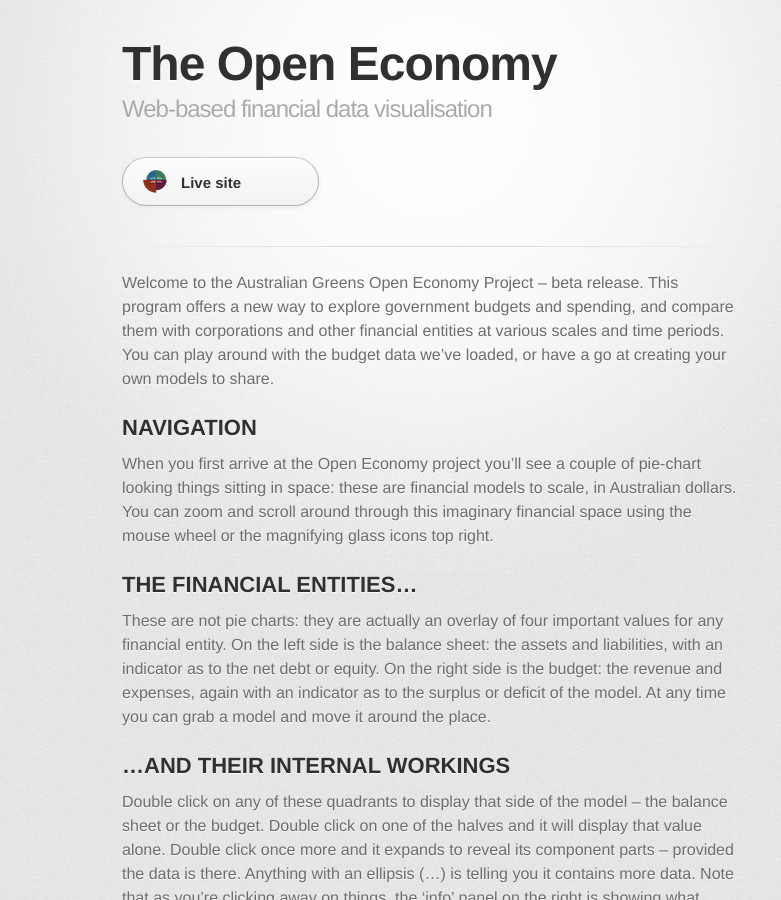
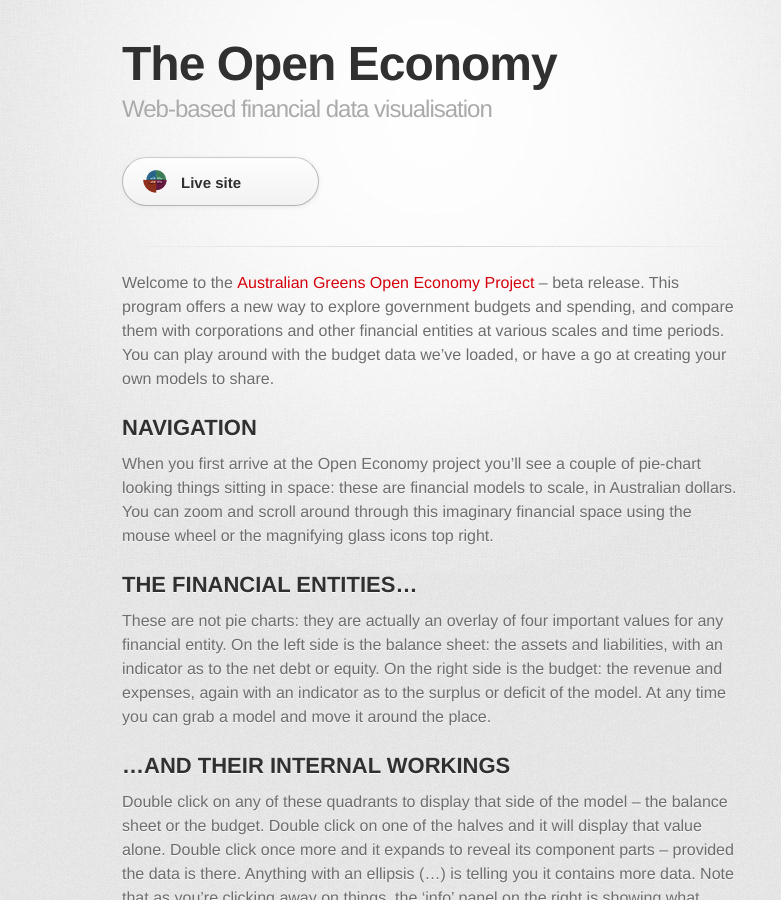
Before and after one commit to daxtens/finvis, a Jekyll site: the page built from index.md, in a window 1280 px wide and 900 px high. Shown: the whole window, without its empty margins (208-989 px from the left). Built offline with Jekyll 4.4.1, drawn with Linux system fonts in a browser that asks for light colours; some web fonts are replaced; comment, search, counter and statistics services are not loaded; part of the change alters nothing that is shown; some of the changed text lies outside the part shown.

```diff
--- a/_layouts/default.html
+++ b/_layouts/default.html
@@ -34,6 +34,7 @@
         </section>
 
         <footer>
+          Authorised by: <a href="http://scott-ludlam.greensmps.com.au">Scott Ludlam, 8 Cantonment St, Fremantle WA 6160</a><br>
           The Open Economy is maintained by <a href="https://github.com/daxtens">daxtens</a><br>
           This page was generated by <a href="http://pages.github.com">GitHub Pages</a>. Tactile theme by <a href="http://twitter.com/jasonlong">Jason Long</a>.
         </footer>
--- a/index.md
+++ b/index.md
@@ -3,11 +3,13 @@ layout: default
 title: Web-based financial data visualisation
 ---
 
-Welcome to the Australian Greens Open Economy Project – beta release. This
+Welcome to the [Australian Greens Open Economy Project][1] – beta release. This
 program offers a new way to explore government budgets and spending, and compare
 them with corporations and other financial entities at various scales and time
 periods. You can play around with the budget data we’ve loaded, or have a go at
 creating your own models to share.
+
+[1]: http://scott-ludlam.greensmps.org.au/campaigns/openeconomy "Australian Greens Open Economy Project"
 
 NAVIGATION
 ----------
@@ -88,6 +90,8 @@ better.
 TELL OTHERS
 -----------
 
+Tell others about the [Australian Greens Open Economy Project][1]:
+
 <div>
 <a href="https://twitter.com/share" class="twitter-share-button"
 data-url="http://openeconomy.org.au" data-text="See financial information in a whole new way:"
```
